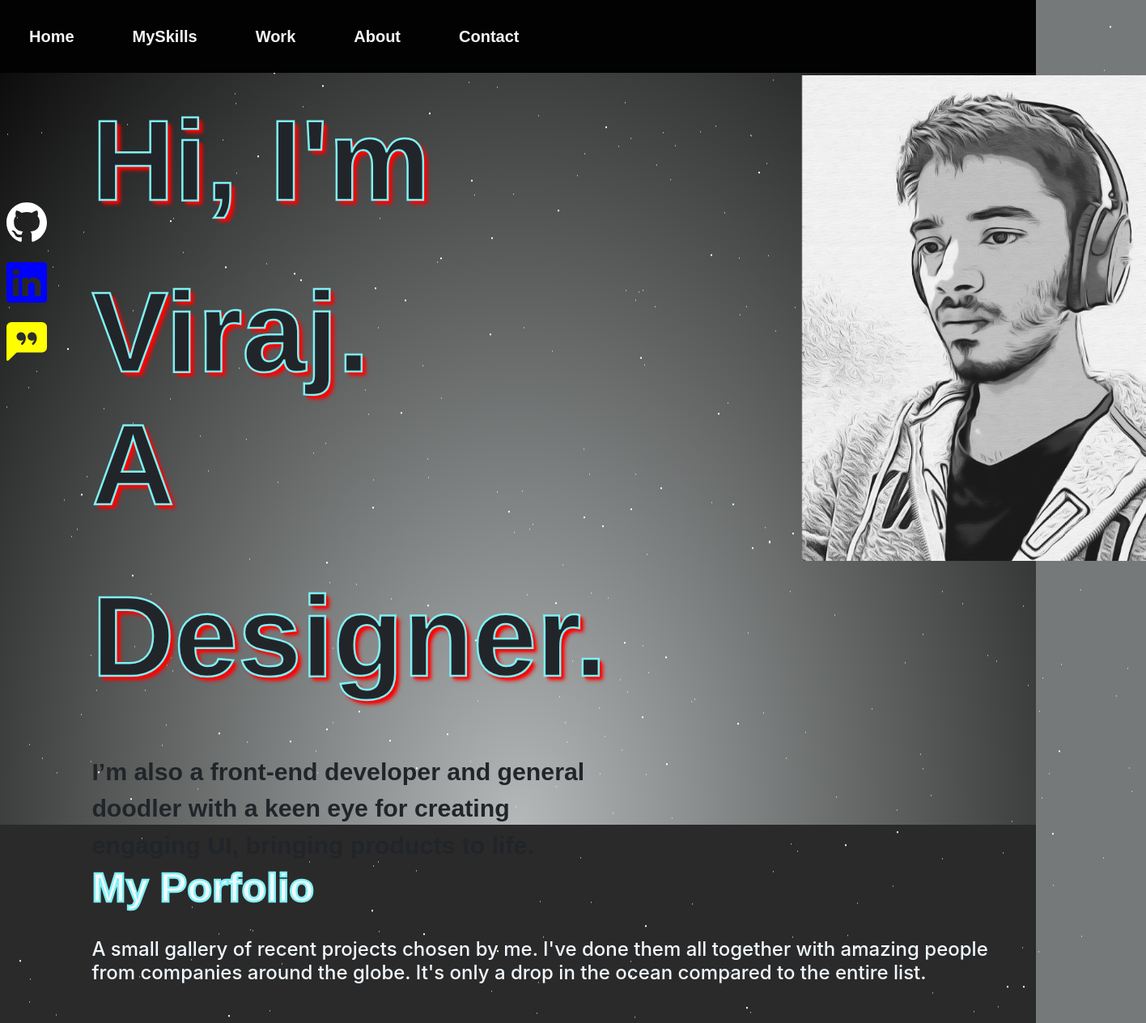
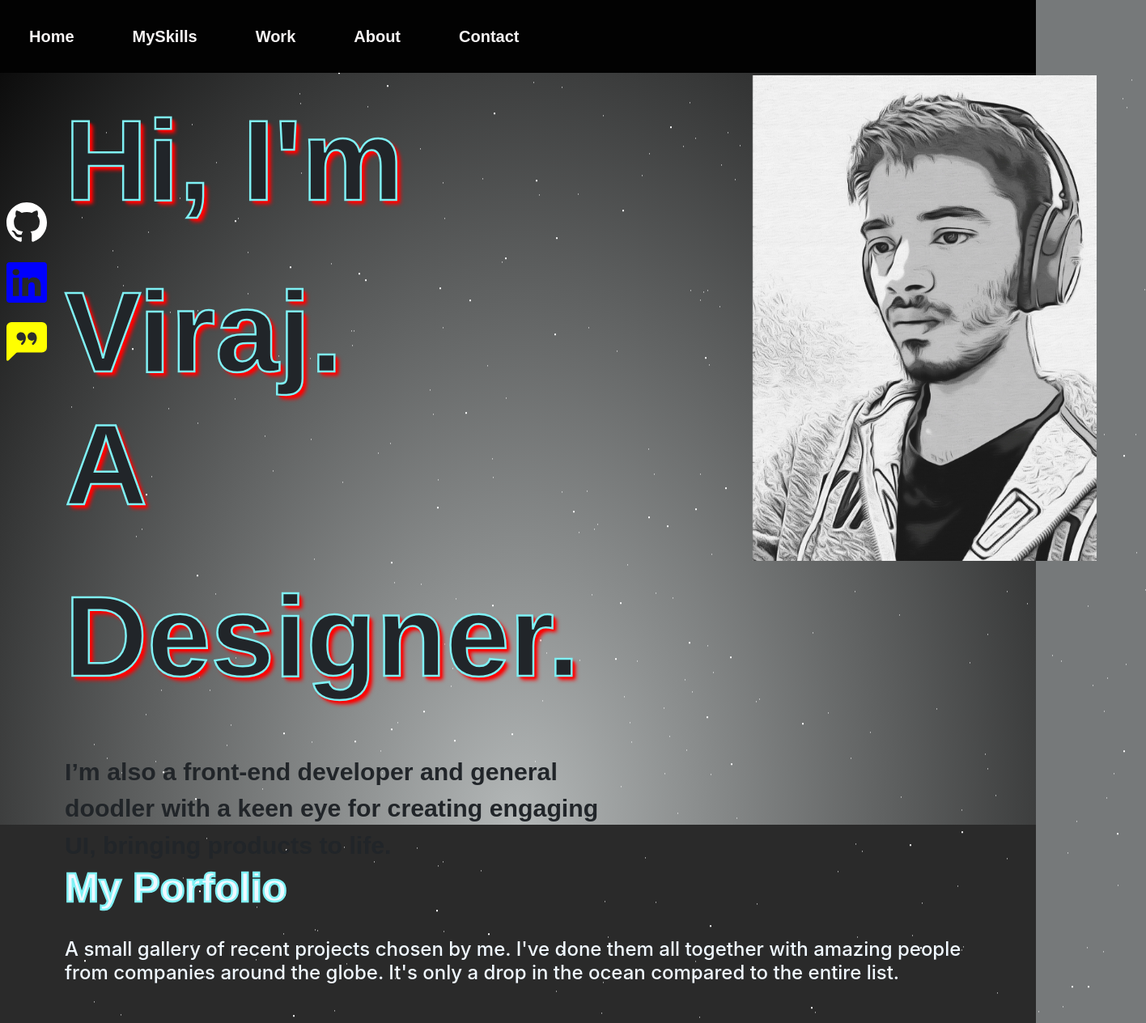
Before and after one commit to Viraj-Sonavane/MyPortfolio, a React (Create React App) app: page / in a window 1280 px wide. Shown: the top 1264 px of the page at 81% size, 1416 px wide, since content can reach past the window. Built offline with nearby package versions, Linux system fonts and the light colour scheme.

Commit message:
Adding container class

```diff
--- a/src/components/Main/Main.js
+++ b/src/components/Main/Main.js
@@ -5,7 +5,7 @@ import house from "../../Images/myname.jpg";
 
 const Main = () => (
   <div className={styles.Main}>
-    <section>
+    <div className={styles.container}>
       <div className={styles.stars}></div>
       <div className={styles.stars1}></div>
       <div className={styles.stars2}></div>
@@ -21,10 +21,16 @@ const Main = () => (
           </p>
         </div>
         <div class="col-sm-4">
-          <img className={styles.imageMain} src={house} alt="Myname" width={425} height={600} />
+          <img
+            className={styles.imageMain}
+            src={house}
+            alt="Myname"
+            width={425}
+            height={600}
+          />
         </div>
       </div>
-    </section>
+    </div>
   </div>
 );
 
--- a/src/components/Main/Main.module.css
+++ b/src/components/Main/Main.module.css
@@ -4,6 +4,10 @@
     background: radial-gradient(ellipse at bottom, #b4b8b8 0%,#0c0c0c 100%);
 }
 
+.container{
+    max-width: 90%;
+    margin-left: 5rem;
+}
 
 p{
     margin-top: auto;
@@ -11,7 +15,7 @@ p{
 }
 
 .imageMain{
-    margin-left: 6cm;
+    margin-left: 10rem;
 }
 
 .f {
@@ -23,7 +27,6 @@ p{
 
     align-self: flex-end;
     animation-duration: 2s;
-    margin-left: 3cm;
     font-family: Arial, Helvetica, sans-serif;
     font-size: 14ch;
     font-weight: bolder;
@@ -49,7 +52,6 @@ p{
 
     align-self: flex-end;
     animation-duration: 2s;
-    margin-left: 3cm;
     font-family: Arial, Helvetica, sans-serif;
     font-size: 14ch;
     font-weight: bolder;
@@ -71,7 +73,6 @@ p{
     margin-top: 1cm;
     align-self: flex-end;
     animation-duration: 3s;
-    margin-left: 3cm;
     font-family: Arial, Helvetica, sans-serif;
     font-size: 3ch;
     font-weight: bolder;
@@ -81,12 +82,12 @@ p{
 }
 @keyframes slidein {
     from {
-      margin-left: 40%;
-      width: 300%;
+      margin-left: 90%;
+      width: 400%;
     }
 
     to {
-      margin-left: 10%;
+      margin-left: 0%;
       width: 100%;
     }
   }
--- a/src/components/MyWork/MyWork.js
+++ b/src/components/MyWork/MyWork.js
@@ -11,6 +11,7 @@ import house2 from "../../Images/myname.jpg";
 
 const MyWork = () => (
   <div className={styles.MyWork}>
+    <div className={styles.container}>
       <div>
         <br />
         <br />
@@ -18,14 +19,13 @@ const MyWork = () => (
         <br />
         <h2>
           A small gallery of recent projects chosen by me. I've done them all
-        together with amazing people from companies around the globe. It's only
-        a drop in the ocean compared to the entire list.
+          together with amazing people from companies around the globe. It's
+          only a drop in the ocean compared to the entire list.
         </h2>
       </div>
       <br />
       <br />
 
-    <div className={styles.container}>
       <div class="card-group">
         <div class="card">
           <div
@@ -123,6 +123,10 @@ const MyWork = () => (
             data-ride="carousel"
           >
             <div className={styles.carouselinner}>
+              <a
+                href="https://csci620-team1-ui.azurewebsites.net"
+                target="_blank"
+              >
                 <div class="carousel-item active">
                   <img
                     className={styles.images}
@@ -147,6 +151,7 @@ const MyWork = () => (
                     alt="..."
                   ></img>
                 </div>
+              </a>
             </div>
           </div>
         </div>
@@ -157,6 +162,10 @@ const MyWork = () => (
             data-ride="carousel"
           >
             <div className={styles.carouselinner}>
+              <a
+                href="https://csci620-team1-ui.azurewebsites.net"
+                target="_blank"
+              >
                 <div class="carousel-item active">
                   <img
                     className={styles.images}
@@ -181,6 +190,7 @@ const MyWork = () => (
                     alt="..."
                   ></img>
                 </div>
+              </a>
             </div>
           </div>
         </div>
--- a/src/components/MyWork/MyWork.module.css
+++ b/src/components/MyWork/MyWork.module.css
@@ -7,8 +7,6 @@ h1 {
     -webkit-text-stroke-color: rgb(127, 241, 245);
     color: aliceblue;
     align-self: flex-end;
-    animation-duration: 2s;
-    margin-left: 3cm;
     font-family: Arial, Helvetica, sans-serif;
     font-size: 5ch;
     font-weight: bolder;
@@ -19,7 +17,6 @@ h1 {
 
 
 h2{
-    padding-left: 3cm;
     color: aliceblue;
     font-size: 1.5rem;
 }
@@ -32,9 +29,6 @@ h5{
     margin-left: 0cm;
 }
 
-.images:hover{
-    color: seashell
-}
 
 .container{
     max-width: 90%;
```
Lines whose indentation alone changed are shown as unchanged.
